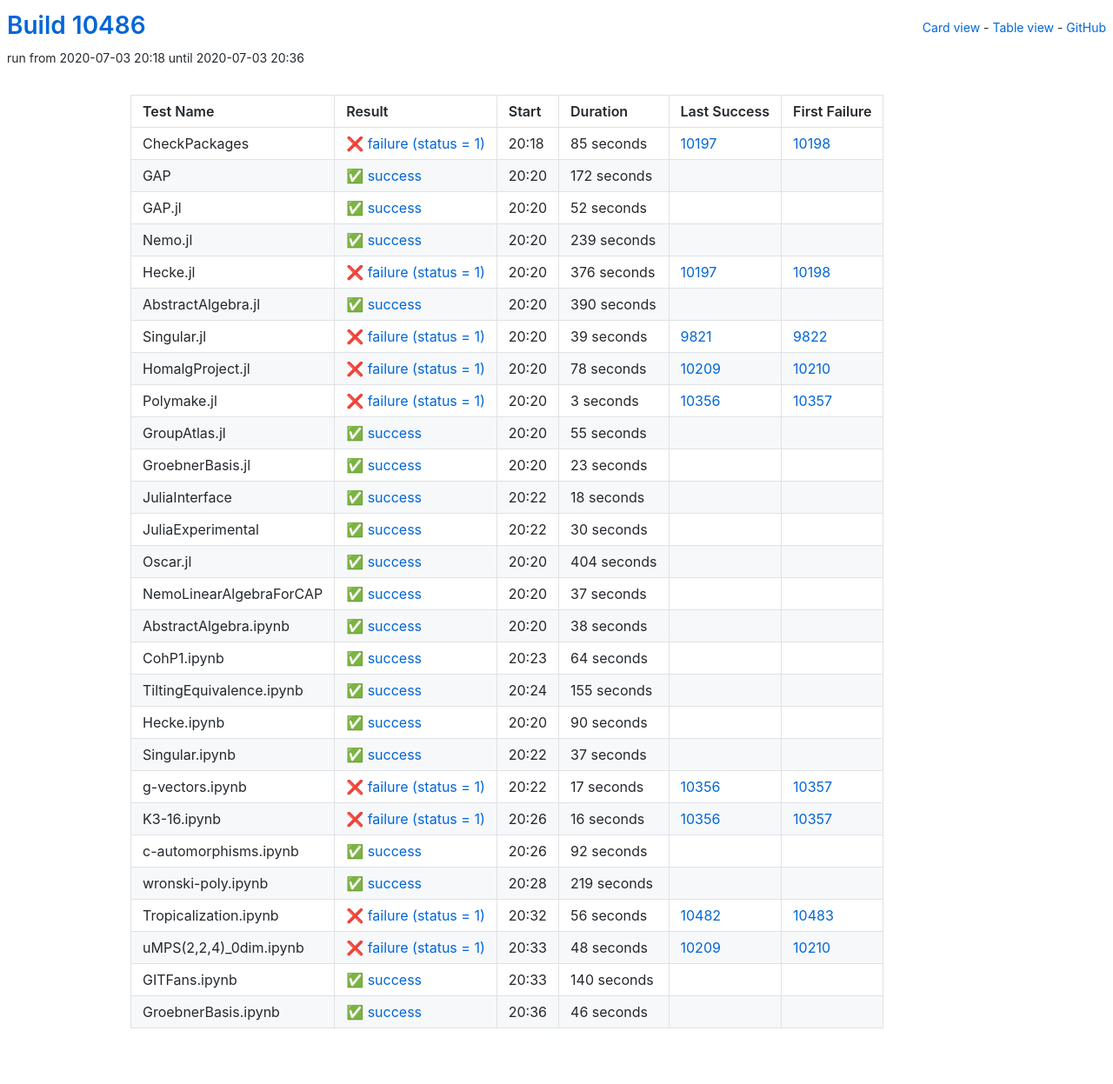
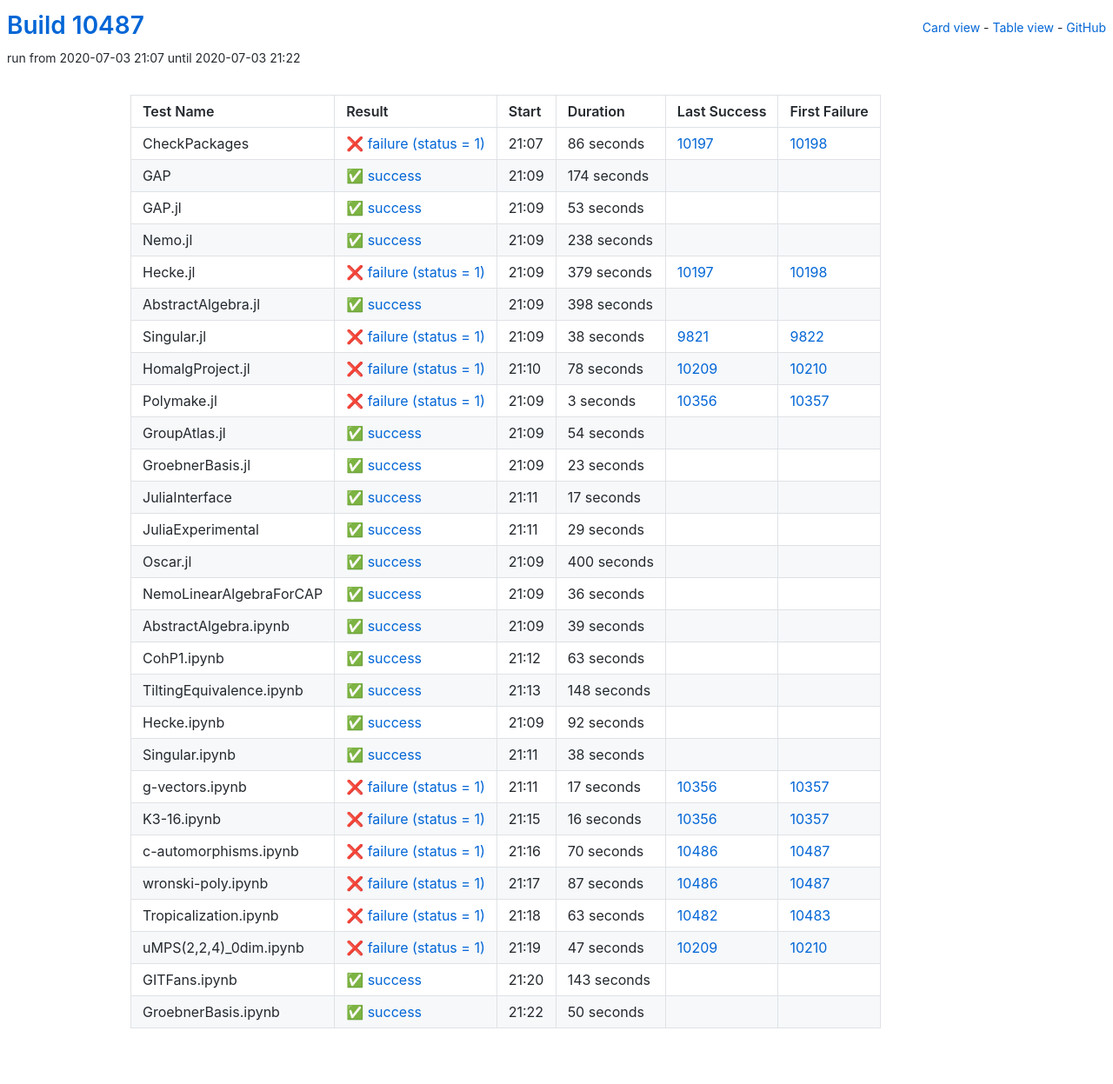
Before and after one commit to oscar-system/oscar-ci-status, a Jekyll site: the page built from table.html, in a window 1280 px wide. Shown: the whole page at 87% size. Built offline with Jekyll 4.4.1, drawn with Linux system fonts in a browser that asks for light colours.

Commit message:
Build #10487

```diff
--- a/_data/ci.yml
+++ b/_data/ci.yml
@@ -1,6 +1,6 @@
 ---
-build: 10486
-build_url: https://oscarci.mathematik.uni-kl.de/job/oscar/10486/
+build: 10487
+build_url: https://oscarci.mathematik.uni-kl.de/job/oscar/10487/
 job: oscar
 organization: oscar-system
 repo: oscar-ci-status
@@ -8,92 +8,92 @@
 tests:
 - name: CheckPackages
   id: checkpackages
-  log: https://oscarci.mathematik.uni-kl.de/job/oscar/10486/artifact/logs/build-10486/CheckPackages.log
-  start: 2020-07-03 20:18
+  log: https://oscarci.mathematik.uni-kl.de/job/oscar/10487/artifact/logs/build-10487/CheckPackages.log
+  start: 2020-07-03 21:07
   success: false
   exitcode: 1
   status: failure
-  duration: 85
+  duration: 86
   last_success: 10197
   last_success_url: https://oscarci.mathematik.uni-kl.de/job/oscar/10197/
   first_failure: 10198
   first_failure_url: https://oscarci.mathematik.uni-kl.de/job/oscar/10198/
 - name: GAP
   id: gap
-  log: https://oscarci.mathematik.uni-kl.de/job/oscar/10486/artifact/logs/build-10486/GAP.log
-  start: 2020-07-03 20:20
+  log: https://oscarci.mathematik.uni-kl.de/job/oscar/10487/artifact/logs/build-10487/GAP.log
+  start: 2020-07-03 21:09
   success: true
   exitcode: 0
   status: success
-  duration: 172
+  duration: 174
   last_success: false
   last_success_url:
   first_failure: false
   first_failure_url:
 - name: GAP.jl
   id: gap-jl
-  log: https://oscarci.mathematik.uni-kl.de/job/oscar/10486/artifact/logs/build-10486/GAP.jl.log
-  start: 2020-07-03 20:20
+  log: https://oscarci.mathematik.uni-kl.de/job/oscar/10487/artifact/logs/build-10487/GAP.jl.log
+  start: 2020-07-03 21:09
   success: true
   exitcode: 0
   status: success
-  duration: 52
+  duration: 53
   last_success: false
   last_success_url:
   first_failure: false
   first_failure_url:
 - name: Nemo.jl
   id: nemo-jl
-  log: https://oscarci.mathematik.uni-kl.de/job/oscar/10486/artifact/logs/build-10486/Nemo.jl.log
-  start: 2020-07-03 20:20
+  log: https://oscarci.mathematik.uni-kl.de/job/oscar/10487/artifact/logs/build-10487/Nemo.jl.log
+  start: 2020-07-03 21:09
   success: true
   exitcode: 0
   status: success
-  duration: 239
+  duration: 238
   last_success: false
   last_success_url:
   first_failure: false
   first_failure_url:
 - name: Hecke.jl
   id: hecke-jl
-  log: https://oscarci.mathematik.uni-kl.de/job/oscar/10486/artifact/logs/build-10486/Hecke.jl.log
-  start: 2020-07-03 20:20
+  log: https://oscarci.mathematik.uni-kl.de/job/oscar/10487/artifact/logs/build-10487/Hecke.jl.log
+  start: 2020-07-03 21:09
   success: false
   exitcode: 1
   status: failure
-  duration: 376
+  duration: 379
   last_success: 10197
   last_success_url: https://oscarci.mathematik.uni-kl.de/job/oscar/10197/
   first_failure: 10198
   first_failure_url: https://oscarci.mathematik.uni-kl.de/job/oscar/10198/
 - name: AbstractAlgebra.jl
   id: abstractalgebra-jl
-  log: https://oscarci.mathematik.uni-kl.de/job/oscar/10486/artifact/logs/build-10486/AbstractAlgebra.jl.log
-  start: 2020-07-03 20:20
+  log: https://oscarci.mathematik.uni-kl.de/job/oscar/10487/artifact/logs/build-10487/AbstractAlgebra.jl.log
+  start: 2020-07-03 21:09
   success: true
   exitcode: 0
   status: success
-  duration: 390
+  duration: 398
   last_success: false
   last_success_url:
   first_failure: false
   first_failure_url:
 - name: Singular.jl
   id: singular-jl
-  log: https://oscarci.mathematik.uni-kl.de/job/oscar/10486/artifact/logs/build-10486/Singular.jl.log
-  start: 2020-07-03 20:20
+  log: https://oscarci.mathematik.uni-kl.de/job/oscar/10487/artifact/logs/build-10487/Singular.jl.log
+  start: 2020-07-03 21:09
   success: false
   exitcode: 1
   status: failure
-  duration: 39
+  duration: 38
   last_success: 9821
   last_success_url: https://oscarci.mathematik.uni-kl.de/job/oscar/9821/
   first_failure: 9822
   first_failure_url: https://oscarci.mathematik.uni-kl.de/job/oscar/9822/
 - name: HomalgProject.jl
   id: homalgproject-jl
-  log: https://oscarci.mathematik.uni-kl.de/job/oscar/10486/artifact/logs/build-10486/HomalgProject.jl.log
-  start: 2020-07-03 20:20
+  log: https://oscarci.mathematik.uni-kl.de/job/oscar/10487/artifact/logs/build-10487/HomalgProject.jl.log
+  start: 2020-07-03 21:10
   success: false
   exitcode: 1
   status: failure
@@ -104,8 +104,8 @@
   first_failure_url: https://oscarci.mathematik.uni-kl.de/job/oscar/10210/
 - name: Polymake.jl
   id: polymake-jl
-  log: https://oscarci.mathematik.uni-kl.de/job/oscar/10486/artifact/logs/build-10486/Polymake.jl.log
-  start: 2020-07-03 20:20
+  log: https://oscarci.mathematik.uni-kl.de/job/oscar/10487/artifact/logs/build-10487/Polymake.jl.log
+  start: 2020-07-03 21:09
   success: false
   exitcode: 1
   status: failure
@@ -116,20 +116,20 @@
   first_failure_url: https://oscarci.mathematik.uni-kl.de/job/oscar/10357/
 - name: GroupAtlas.jl
   id: groupatlas-jl
-  log: https://oscarci.mathematik.uni-kl.de/job/oscar/10486/artifact/logs/build-10486/GroupAtlas.jl.log
-  start: 2020-07-03 20:20
+  log: https://oscarci.mathematik.uni-kl.de/job/oscar/10487/artifact/logs/build-10487/GroupAtlas.jl.log
+  start: 2020-07-03 21:09
   success: true
   exitcode: 0
   status: success
-  duration: 55
+  duration: 54
   last_success: false
   last_success_url:
   first_failure: false
   first_failure_url:
 - name: GroebnerBasis.jl
   id: groebnerbasis-jl
-  log: https://oscarci.mathematik.uni-kl.de/job/oscar/10486/artifact/logs/build-10486/GroebnerBasis.jl.log
-  start: 2020-07-03 20:20
+  log: https://oscarci.mathematik.uni-kl.de/job/oscar/10487/artifact/logs/build-10487/GroebnerBasis.jl.log
+  start: 2020-07-03 21:09
   success: true
   exitcode: 0
   status: success
@@ -140,56 +140,104 @@
   first_failure_url:
 - name: JuliaInterface
   id: juliainterface
-  log: https://oscarci.mathematik.uni-kl.de/job/oscar/10486/artifact/logs/build-10486/JuliaInterface.log
-  start: 2020-07-03 20:22
+  log: https://oscarci.mathematik.uni-kl.de/job/oscar/10487/artifact/logs/build-10487/JuliaInterface.log
+  start: 2020-07-03 21:11
   success: true
   exitcode: 0
   status: success
-  duration: 18
+  duration: 17
   last_success: false
   last_success_url:
   first_failure: false
   first_failure_url:
 - name: JuliaExperimental
   id: juliaexperimental
-  log: https://oscarci.mathematik.uni-kl.de/job/oscar/10486/artifact/logs/build-10486/JuliaExperimental.log
-  start: 2020-07-03 20:22
+  log: https://oscarci.mathematik.uni-kl.de/job/oscar/10487/artifact/logs/build-10487/JuliaExperimental.log
+  start: 2020-07-03 21:11
   success: true
   exitcode: 0
   status: success
-  duration: 30
+  duration: 29
   last_success: false
   last_success_url:
   first_failure: false
   first_failure_url:
 - name: Oscar.jl
   id: oscar-jl
-  log: https://oscarci.mathematik.uni-kl.de/job/oscar/10486/artifact/logs/build-10486/Oscar.jl.log
-  start: 2020-07-03 20:20
+  log: https://oscarci.mathematik.uni-kl.de/job/oscar/10487/artifact/logs/build-10487/Oscar.jl.log
+  start: 2020-07-03 21:09
   success: true
   exitcode: 0
   status: success
-  duration: 404
+  duration: 400
   last_success: false
   last_success_url:
   first_failure: false
   first_failure_url:
 - name: NemoLinearAlgebraForCAP
   id: nemolinearalgebraforcap
-  log: https://oscarci.mathematik.uni-kl.de/job/oscar/10486/artifact/logs/build-10486/NemoLinearAlgebraForCAP.log
-  start: 2020-07-03 20:20
+  log: https://oscarci.mathematik.uni-kl.de/job/oscar/10487/artifact/logs/build-10487/NemoLinearAlgebraForCAP.log
+  start: 2020-07-03 21:09
   success: true
   exitcode: 0
   status: success
-  duration: 37
+  duration: 36
   last_success: false
   last_success_url:
   first_failure: false
   first_failure_url:
 - name: AbstractAlgebra.ipynb
   id: abstractalgebra-ipynb
-  log: https://oscarci.mathematik.uni-kl.de/job/oscar/10486/artifact/logs/build-10486/AbstractAlgebra.ipynb.log
-  start: 2020-07-03 20:20
+  log: https://oscarci.mathematik.uni-kl.de/job/oscar/10487/artifact/logs/build-10487/AbstractAlgebra.ipynb.log
+  start: 2020-07-03 21:09
+  success: true
+  exitcode: 0
+  status: success
+  duration: 39
+  last_success: false
+  last_success_url:
+  first_failure: false
+  first_failure_url:
+- name: CohP1.ipynb
+  id: cohp1-ipynb
+  log: https://oscarci.mathematik.uni-kl.de/job/oscar/10487/artifact/logs/build-10487/CohP1.ipynb.log
+  start: 2020-07-03 21:12
+  success: true
+  exitcode: 0
+  status: success
+  duration: 63
+  last_success: false
+  last_success_url:
+  first_failure: false
+  first_failure_url:
+- name: TiltingEquivalence.ipynb
+  id: tiltingequivalence-ipynb
+  log: https://oscarci.mathematik.uni-kl.de/job/oscar/10487/artifact/logs/build-10487/TiltingEquivalence.ipynb.log
+  start: 2020-07-03 21:13
+  success: true
+  exitcode: 0
+  status: success
+  duration: 148
+  last_success: false
+  last_success_url:
+  first_failure: false
+  first_failure_url:
+- name: Hecke.ipynb
+  id: hecke-ipynb
+  log: https://oscarci.mathematik.uni-kl.de/job/oscar/10487/artifact/logs/build-10487/Hecke.ipynb.log
+  start: 2020-07-03 21:09
+  success: true
+  exitcode: 0
+  status: success
+  duration: 92
+  last_success: false
+  last_success_url:
+  first_failure: false
+  first_failure_url:
+- name: Singular.ipynb
+  id: singular-ipynb
+  log: https://oscarci.mathematik.uni-kl.de/job/oscar/10487/artifact/logs/build-10487/Singular.ipynb.log
+  start: 2020-07-03 21:11
   success: true
   exitcode: 0
   status: success
@@ -198,58 +246,10 @@
   last_success_url:
   first_failure: false
   first_failure_url:
-- name: CohP1.ipynb
-  id: cohp1-ipynb
-  log: https://oscarci.mathematik.uni-kl.de/job/oscar/10486/artifact/logs/build-10486/CohP1.ipynb.log
-  start: 2020-07-03 20:23
-  success: true
-  exitcode: 0
-  status: success
-  duration: 64
-  last_success: false
-  last_success_url:
-  first_failure: false
-  first_failure_url:
-- name: TiltingEquivalence.ipynb
-  id: tiltingequivalence-ipynb
-  log: https://oscarci.mathematik.uni-kl.de/job/oscar/10486/artifact/logs/build-10486/TiltingEquivalence.ipynb.log
-  start: 2020-07-03 20:24
-  success: true
-  exitcode: 0
-  status: success
-  duration: 155
-  last_success: false
-  last_success_url:
-  first_failure: false
-  first_failure_url:
-- name: Hecke.ipynb
-  id: hecke-ipynb
-  log: https://oscarci.mathematik.uni-kl.de/job/oscar/10486/artifact/logs/build-10486/Hecke.ipynb.log
-  start: 2020-07-03 20:20
-  success: true
-  exitcode: 0
-  status: success
-  duration: 90
-  last_success: false
-  last_success_url:
-  first_failure: false
-  first_failure_url:
-- name: Singular.ipynb
-  id: singular-ipynb
-  log: https://oscarci.mathematik.uni-kl.de/job/oscar/10486/artifact/logs/build-10486/Singular.ipynb.log
-  start: 2020-07-03 20:22
-  success: true
-  exitcode: 0
-  status: success
-  duration: 37
-  last_success: false
-  last_success_url:
-  first_failure: false
-  first_failure_url:
 - name: g-vectors.ipynb
   id: g-vectors-ipynb
-  log: https://oscarci.mathematik.uni-kl.de/job/oscar/10486/artifact/logs/build-10486/g-vectors.ipynb.log
-  start: 2020-07-03 20:22
+  log: https://oscarci.mathematik.uni-kl.de/job/oscar/10487/artifact/logs/build-10487/g-vectors.ipynb.log
+  start: 2020-07-03 21:11
   success: false
   exitcode: 1
   status: failure
@@ -260,8 +260,8 @@
   first_failure_url: https://oscarci.mathematik.uni-kl.de/job/oscar/10357/
 - name: K3-16.ipynb
   id: k3-16-ipynb
-  log: https://oscarci.mathematik.uni-kl.de/job/oscar/10486/artifact/logs/build-10486/K3-16.ipynb.log
-  start: 2020-07-03 20:26
+  log: https://oscarci.mathematik.uni-kl.de/job/oscar/10487/artifact/logs/build-10487/K3-16.ipynb.log
+  start: 2020-07-03 21:15
   success: false
   exitcode: 1
   status: failure
@@ -272,72 +272,72 @@
   first_failure_url: https://oscarci.mathematik.uni-kl.de/job/oscar/10357/
 - name: c-automorphisms.ipynb
   id: c-automorphisms-ipynb
-  log: https://oscarci.mathematik.uni-kl.de/job/oscar/10486/artifact/logs/build-10486/c-automorphisms.ipynb.log
-  start: 2020-07-03 20:26
-  success: true
-  exitcode: 0
-  status: success
-  duration: 92
-  last_success: false
-  last_success_url:
-  first_failure: false
-  first_failure_url:
-- name: wronski-poly.ipynb
-  id: wronski-poly-ipynb
-  log: https://oscarci.mathematik.uni-kl.de/job/oscar/10486/artifact/logs/build-10486/wronski-poly.ipynb.log
-  start: 2020-07-03 20:28
-  success: true
-  exitcode: 0
-  status: success
-  duration: 219
-  last_success: false
-  last_success_url:
-  first_failure: false
-  first_failure_url:
-- name: Tropicalization.ipynb
-  id: tropicalization-ipynb
-  log: https://oscarci.mathematik.uni-kl.de/job/oscar/10486/artifact/logs/build-10486/Tropicalization.ipynb.log
-  start: 2020-07-03 20:32
+  log: https://oscarci.mathematik.uni-kl.de/job/oscar/10487/artifact/logs/build-10487/c-automorphisms.ipynb.log
+  start: 2020-07-03 21:16
   success: false
   exitcode: 1
   status: failure
-  duration: 56
+  duration: 70
+  last_success: 10486
+  last_success_url: https://oscarci.mathematik.uni-kl.de/job/oscar/10486/
+  first_failure: 10487
+  first_failure_url: https://oscarci.mathematik.uni-kl.de/job/oscar/10487/
+- name: wronski-poly.ipynb
+  id: wronski-poly-ipynb
+  log: https://oscarci.mathematik.uni-kl.de/job/oscar/10487/artifact/logs/build-10487/wronski-poly.ipynb.log
+  start: 2020-07-03 21:17
+  success: false
+  exitcode: 1
+  status: failure
+  duration: 87
+  last_success: 10486
+  last_success_url: https://oscarci.mathematik.uni-kl.de/job/oscar/10486/
+  first_failure: 10487
+  first_failure_url: https://oscarci.mathematik.uni-kl.de/job/oscar/10487/
+- name: Tropicalization.ipynb
+  id: tropicalization-ipynb
+  log: https://oscarci.mathematik.uni-kl.de/job/oscar/10487/artifact/logs/build-10487/Tropicalization.ipynb.log
+  start: 2020-07-03 21:18
+  success: false
+  exitcode: 1
+  status: failure
+  duration: 63
   last_success: 10482
   last_success_url: https://oscarci.mathematik.uni-kl.de/job/oscar/10482/
   first_failure: 10483
   first_failure_url: https://oscarci.mathematik.uni-kl.de/job/oscar/10483/
 - name: uMPS(2,2,4)_0dim.ipynb
   id: umps-2-2-4-0dim-ipynb
-  log: https://oscarci.mathematik.uni-kl.de/job/oscar/10486/artifact/logs/build-10486/uMPS-2-2-4-_0dim.ipynb.log
-  start: 2020-07-03 20:33
+  log: https://oscarci.mathematik.uni-kl.de/job/oscar/10487/artifact/logs/build-10487/uMPS-2-2-4-_0dim.ipynb.log
+  start: 2020-07-03 21:19
   success: false
   exitcode: 1
   status: failure
-  duration: 48
+  duration: 47
   last_success: 10209
   last_success_url: https://oscarci.mathematik.uni-kl.de/job/oscar/10209/
   first_failure: 10210
   first_failure_url: https://oscarci.mathematik.uni-kl.de/job/oscar/10210/
 - name: GITFans.ipynb
   id: gitfans-ipynb
-  log: https://oscarci.mathematik.uni-kl.de/job/oscar/10486/artifact/logs/build-10486/GITFans.ipynb.log
-  start: 2020-07-03 20:33
+  log: https://oscarci.mathematik.uni-kl.de/job/oscar/10487/artifact/logs/build-10487/GITFans.ipynb.log
+  start: 2020-07-03 21:20
   success: true
   exitcode: 0
   status: success
-  duration: 140
+  duration: 143
   last_success: false
   last_success_url:
   first_failure: false
   first_failure_url:
 - name: GroebnerBasis.ipynb
   id: groebnerbasis-ipynb
-  log: https://oscarci.mathematik.uni-kl.de/job/oscar/10486/artifact/logs/build-10486/GroebnerBasis.ipynb.log
-  start: 2020-07-03 20:36
+  log: https://oscarci.mathematik.uni-kl.de/job/oscar/10487/artifact/logs/build-10487/GroebnerBasis.ipynb.log
+  start: 2020-07-03 21:22
   success: true
   exitcode: 0
   status: success
-  duration: 46
+  duration: 50
   last_success: false
   last_success_url:
   first_failure: false
```
Also changed, not shown: README.md.
